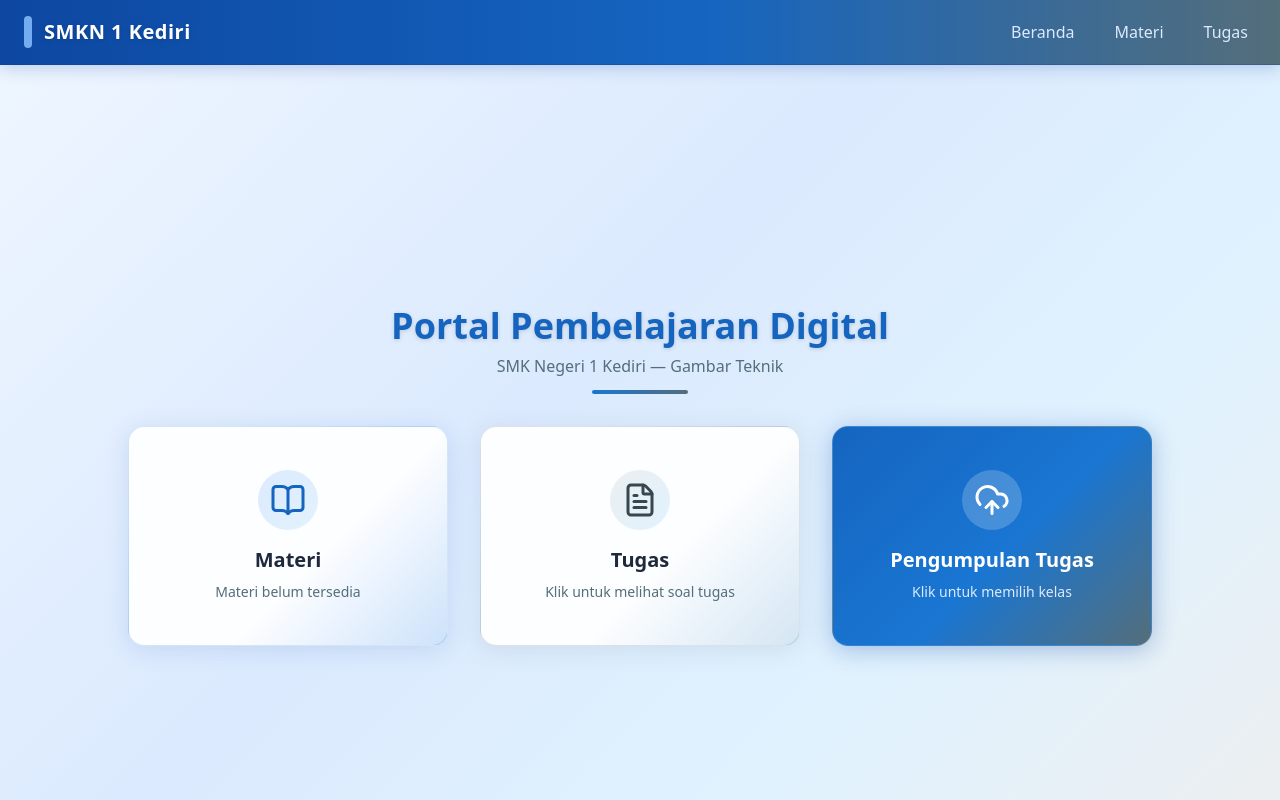
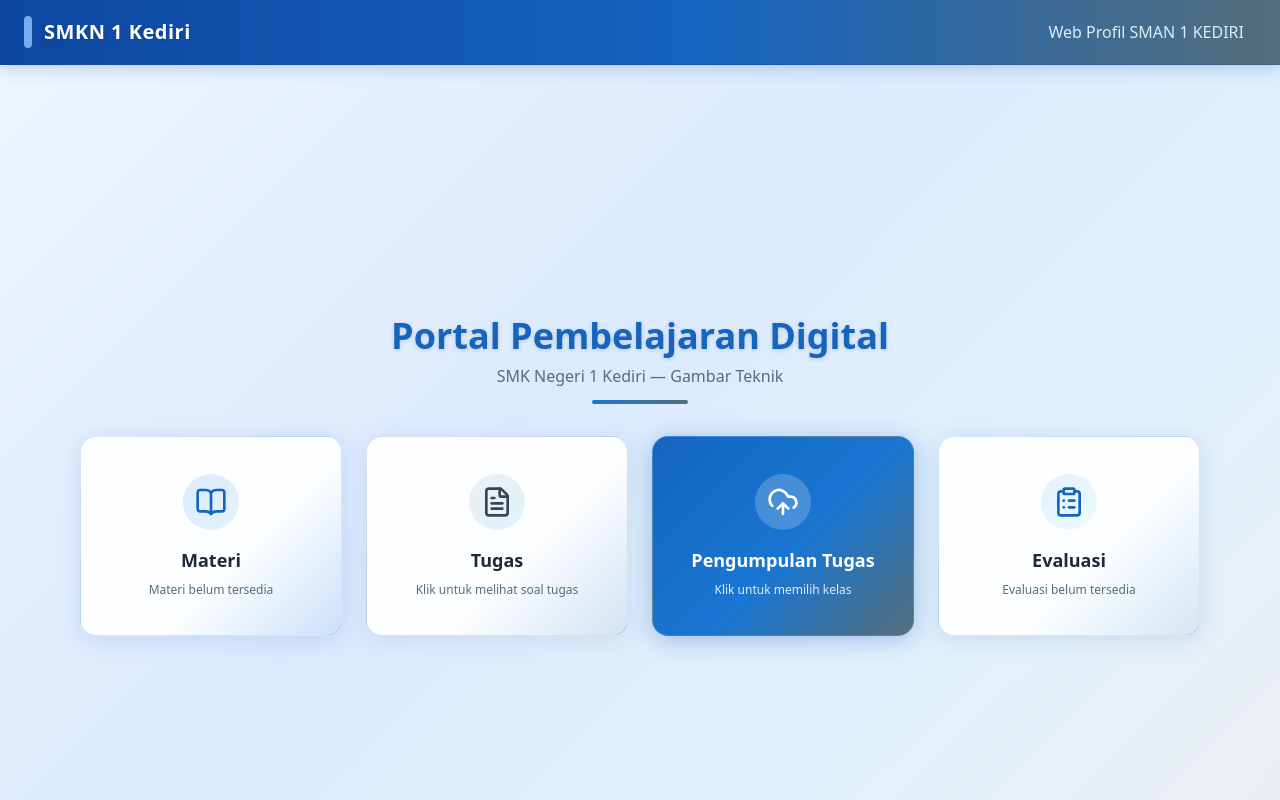
Before and after one commit to sleepyarya/Gambar-Teknik, a Next.js app: page / in a window 1280 px wide. Built offline with nearby package versions, Linux system fonts and the light colour scheme.

Commit message:
Fix some text, Adding Evaluation Button, and Adding Web Profile SMAN 1 Kediri link.

```diff
--- a/src/components/ClassModal.tsx
+++ b/src/components/ClassModal.tsx
@@ -90,7 +90,7 @@ export default function ClassModal({ open, onClose }: { open: boolean; onClose:
                 Pilih Kelas
               </h2>
               <p className="text-xs text-center mb-5" style={{ color: "#78909C" }}>
-                Pilih kelas kamu untuk melihat daftar tugas
+                Pilih kelas kamu untuk Pengumpulan Tugas
               </p>
               <div className="flex flex-col gap-3 w-full">
                 {CLASSES.map((cls) => (
--- a/src/components/HeroCards.tsx
+++ b/src/components/HeroCards.tsx
@@ -1,5 +1,5 @@
 import React from "react";
-import { BookOpen, FileText, UploadCloud } from "lucide-react";
+import { BookOpen, FileText, UploadCloud, ClipboardList } from "lucide-react";
 
 export default function HeroCards({ onOpenModal }: { onOpenModal: () => void }) {
   return (
@@ -18,11 +18,11 @@ export default function HeroCards({ onOpenModal }: { onOpenModal: () => void })
         <div className="mt-3 mx-auto h-1 w-24 rounded-full" style={{ background: 'linear-gradient(90deg, #1976D2, #546E7A)' }} />
       </div>
 
-      <div className="grid grid-cols-1 md:grid-cols-3 gap-8 w-full max-w-5xl">
+      <div className="grid grid-cols-1 md:grid-cols-4 gap-6 w-full max-w-6xl px-4">
         {/* Materi Card */}
         <div
           id="materi"
-          className="rounded-2xl p-8 flex flex-col items-center justify-center min-h-[220px] transition-all hover:scale-105 cursor-pointer hover:shadow-xl"
+          className="rounded-2xl p-6 flex flex-col items-center justify-center min-h-[200px] transition-all hover:scale-105 cursor-pointer hover:shadow-xl"
           style={{
             background: 'linear-gradient(135deg, rgba(255,255,255,0.92) 60%, rgba(25,118,210,0.08) 100%)',
             boxShadow: '0 4px 24px rgba(13,71,161,0.13)',
@@ -30,10 +30,10 @@ export default function HeroCards({ onOpenModal }: { onOpenModal: () => void })
           }}
         >
           <div className="mb-4 p-3 rounded-full" style={{ background: 'linear-gradient(135deg, #DBEAFE, #E3F2FD)' }}>
-            <BookOpen style={{ color: '#1565C0' }} size={36} />
+            <BookOpen style={{ color: '#1565C0' }} size={32} />
           </div>
-          <div className="text-xl font-semibold mb-2" style={{ color: '#1E293B' }}>Materi</div>
-          <div className="text-sm text-center" style={{ color: '#546E7A' }}>Materi belum tersedia</div>
+          <div className="text-lg font-semibold mb-2" style={{ color: '#1E293B' }}>Materi</div>
+          <div className="text-xs text-center" style={{ color: '#546E7A' }}>Materi belum tersedia</div>
         </div>
 
         {/* Tugas Card */}
@@ -42,7 +42,7 @@ export default function HeroCards({ onOpenModal }: { onOpenModal: () => void })
           href="https://drive.google.com/file/d/1a9-e1TopQJgmtW-v3-Dyth4d77PBpRBv/view"
           target="_blank"
           rel="noopener noreferrer"
-          className="rounded-2xl p-8 flex flex-col items-center justify-center min-h-[220px] transition-all hover:scale-105 hover:shadow-xl no-underline"
+          className="rounded-2xl p-6 flex flex-col items-center justify-center min-h-[200px] transition-all hover:scale-105 hover:shadow-xl no-underline"
           style={{
             background: 'linear-gradient(135deg, rgba(255,255,255,0.92) 60%, rgba(84,110,122,0.08) 100%)',
             boxShadow: '0 4px 24px rgba(84,110,122,0.13)',
@@ -50,15 +50,15 @@ export default function HeroCards({ onOpenModal }: { onOpenModal: () => void })
           }}
         >
           <div className="mb-4 p-3 rounded-full" style={{ background: 'linear-gradient(135deg, #ECEFF1, #E0F2FE)' }}>
-            <FileText style={{ color: '#37474F' }} size={36} />
+            <FileText style={{ color: '#37474F' }} size={32} />
           </div>
-          <div className="text-xl font-semibold mb-2" style={{ color: '#1E293B' }}>Tugas</div>
-          <div className="text-sm text-center" style={{ color: '#546E7A' }}>Klik untuk melihat soal tugas</div>
+          <div className="text-lg font-semibold mb-2" style={{ color: '#1E293B' }}>Tugas</div>
+          <div className="text-xs text-center" style={{ color: '#546E7A' }}>Klik untuk melihat soal tugas</div>
         </a>
 
         {/* Pengumpulan Tugas Card */}
         <button
-          className="rounded-2xl p-8 flex flex-col items-center justify-center min-h-[220px] transition-all hover:scale-105 hover:shadow-xl focus:outline-none focus:ring-2 focus:ring-blue-400"
+          className="rounded-2xl p-6 flex flex-col items-center justify-center min-h-[200px] transition-all hover:scale-105 hover:shadow-xl focus:outline-none focus:ring-2 focus:ring-blue-400"
           onClick={onOpenModal}
           style={{
             background: 'linear-gradient(135deg, #1565C0 0%, #1976D2 55%, #546E7A 100%)',
@@ -67,11 +67,27 @@ export default function HeroCards({ onOpenModal }: { onOpenModal: () => void })
           }}
         >
           <div className="mb-4 p-3 rounded-full bg-white/20">
-            <UploadCloud style={{ color: '#FFFFFF' }} size={36} />
+            <UploadCloud style={{ color: '#FFFFFF' }} size={32} />
           </div>
-          <div className="text-xl font-semibold mb-2 text-white">Pengumpulan Tugas</div>
-          <div className="text-sm text-center text-blue-100">Klik untuk memilih kelas</div>
+          <div className="text-lg font-semibold mb-2 text-white">Pengumpulan Tugas</div>
+          <div className="text-xs text-center text-blue-100">Klik untuk memilih kelas</div>
         </button>
+
+        {/* Evaluasi Card */}
+        <div
+          className="rounded-2xl p-6 flex flex-col items-center justify-center min-h-[200px] transition-all hover:scale-105 cursor-pointer hover:shadow-xl"
+          style={{
+            background: 'linear-gradient(135deg, rgba(255,255,255,0.92) 60%, rgba(25,118,210,0.08) 100%)',
+            boxShadow: '0 4px 24px rgba(13,71,161,0.13)',
+            border: '1.5px solid rgba(25,118,210,0.18)',
+          }}
+        >
+          <div className="mb-4 p-3 rounded-full" style={{ background: 'linear-gradient(135deg, #E0F2FE, #F0F9FF)' }}>
+            <ClipboardList style={{ color: '#1565C0' }} size={32} />
+          </div>
+          <div className="text-lg font-semibold mb-2" style={{ color: '#1E293B' }}>Evaluasi</div>
+          <div className="text-xs text-center" style={{ color: '#546E7A' }}>Evaluasi belum tersedia</div>
+        </div>
       </div>
     </section>
   );
--- a/src/components/Navbar.tsx
+++ b/src/components/Navbar.tsx
@@ -11,15 +11,13 @@ export default function Navbar() {
         <div className="text-white font-bold text-xl tracking-wide select-none drop-shadow">SMKN 1 Kediri</div>
       </div>
       <div className="flex gap-6 text-blue-100 font-medium text-base">
-        <Link href="/" className="hover:text-white hover:drop-shadow transition-all px-2 py-1 rounded hover:bg-white/10">Beranda</Link>
-        <Link href="#materi" className="hover:text-white hover:drop-shadow transition-all px-2 py-1 rounded hover:bg-white/10">Materi</Link>
         <a
-          href="https://drive.google.com/file/d/1a9-e1TopQJgmtW-v3-Dyth4d77PBpRBv/view"
+          href="https://sites.google.com/view/profilsmanegeri1kediri"
           target="_blank"
           rel="noopener noreferrer"
-          className="hover:text-white hover:drop-shadow transition-all px-2 py-1 rounded hover:bg-white/10"
+          className="hover:text-white hover:drop-shadow transition-all px-3 py-1 rounded hover:bg-white/10"
         >
-          Tugas
+          Web Profil SMAN 1 KEDIRI
         </a>
       </div>
     </nav>
```
